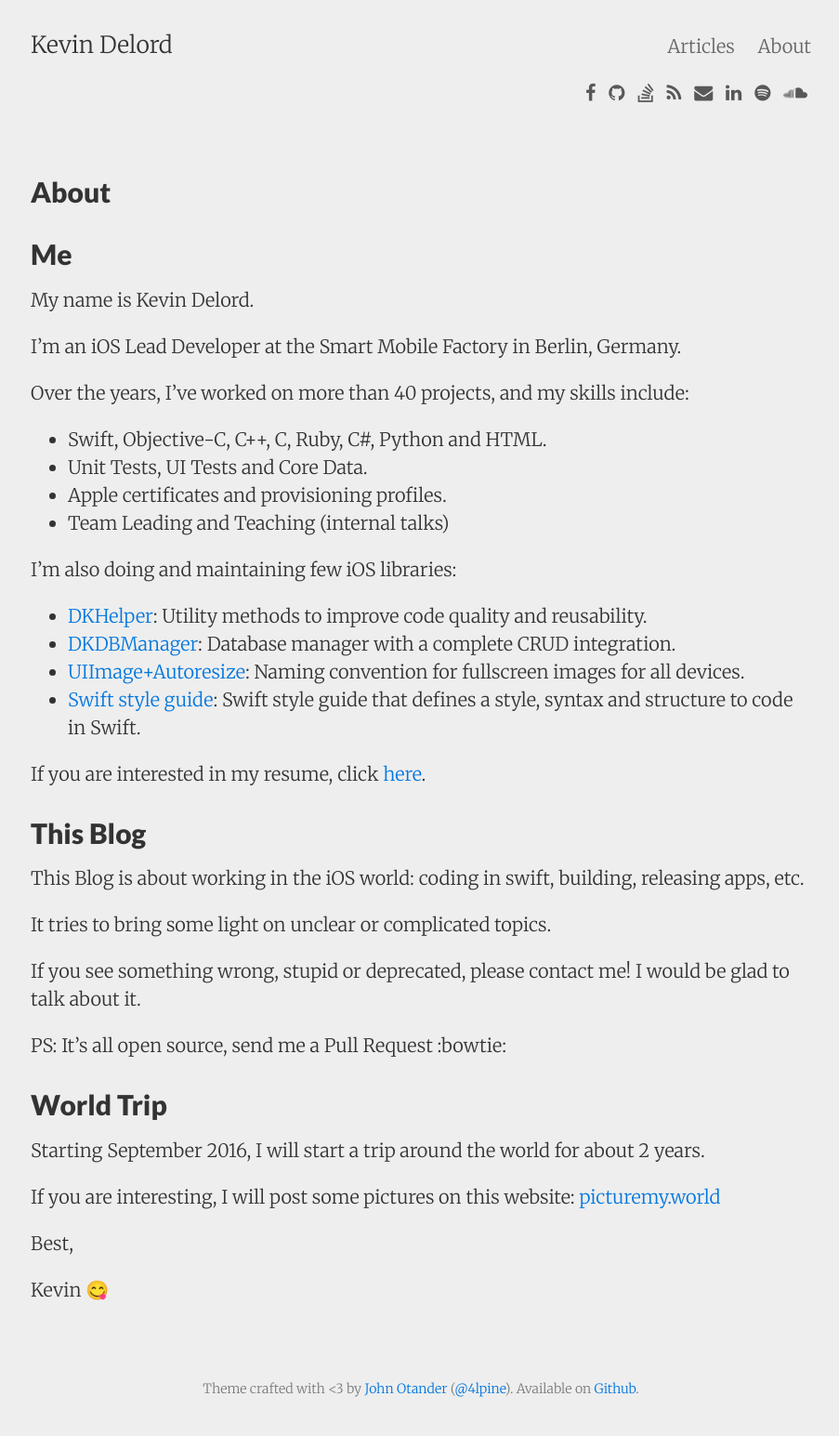
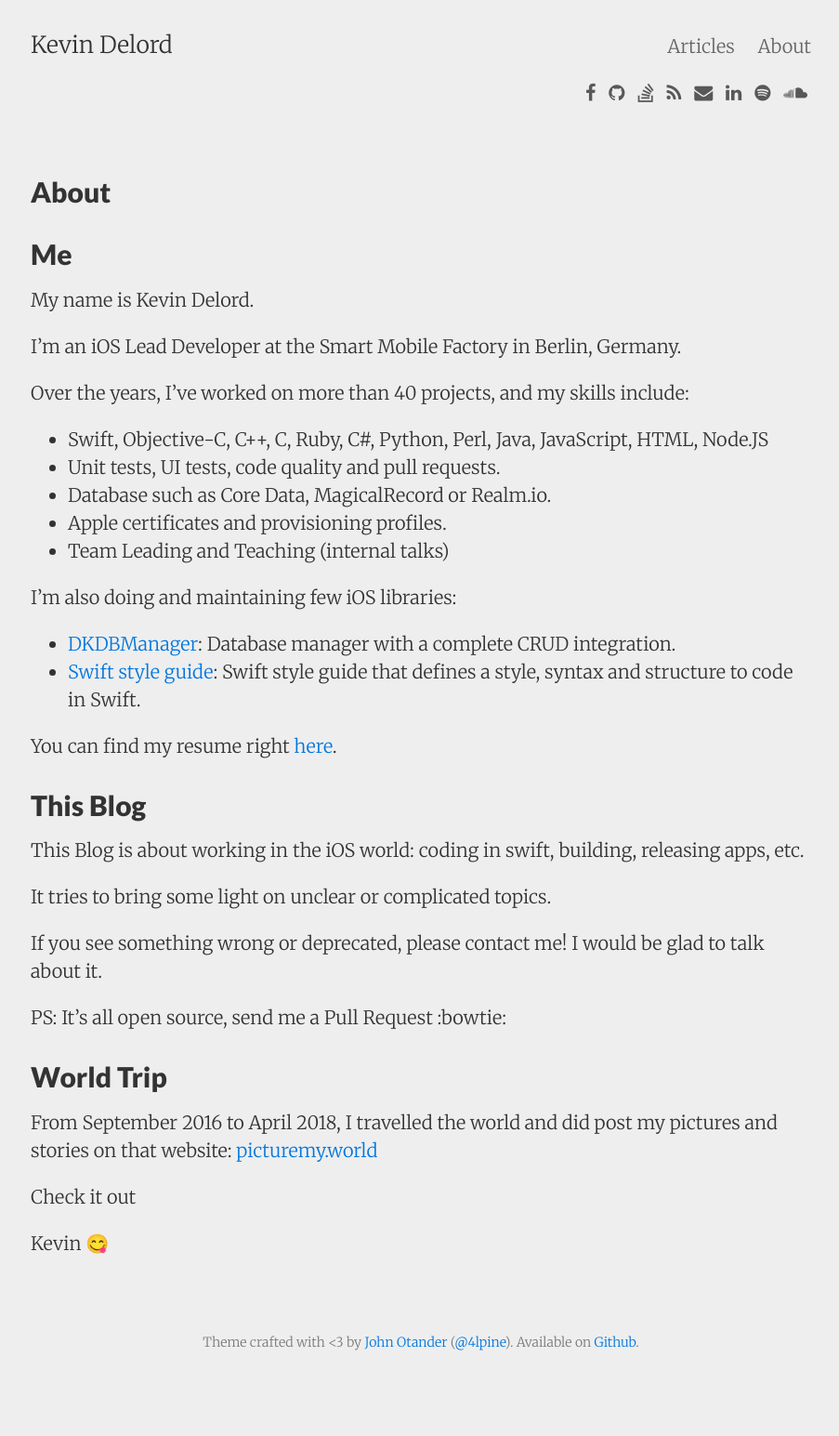
Before and after one commit to kevindelord/kevindelord.github.io, a Jekyll site: the page built from about.md, in a window 1280 px wide. Shown: the whole page at 93% size, without its empty margins (187-1090 px from the left). Built offline with Jekyll 4.4.1, drawn with Linux system fonts in a browser that asks for light colours; nearby versions of some CDN libraries; emoji names are drawn with the system emoji font; after the commit the page ends 1495 px from its top, so only the background shows below that.

Commit message:
Update about page

```diff
--- a/about.md
+++ b/about.md
@@ -13,19 +13,18 @@ I'm an iOS Lead Developer at the Smart Mobile Factory in Berlin, Germany.
 
 Over the years, I've worked on more than 40 projects, and my skills include:
 
-* Swift, Objective-C, C++, C, Ruby, C#, Python and HTML.
-* Unit Tests, UI Tests and Core Data.
+* Swift, Objective-C, C++, C, Ruby, C#, Python, Perl, Java, JavaScript, HTML, Node.JS
+* Unit tests, UI tests, code quality and pull requests.
+* Database such as Core Data, MagicalRecord or Realm.io.
 * Apple certificates and provisioning profiles.
 * Team Leading and Teaching (internal talks)
 
 I'm also doing and maintaining few iOS libraries:
 
-* [DKHelper](https://github.com/kevindelord/DKHelper): Utility methods to improve code quality and reusability.
 * [DKDBManager](https://github.com/kevindelord/DKDBManager): Database manager with a complete CRUD integration.
-* [UIImage+Autoresize](https://github.com/kevindelord/UIImage-Autoresize): Naming convention for fullscreen images for all devices.
 * [Swift style guide](https://github.com/kevindelord/swift-style-guide): Swift style guide that defines a style, syntax and structure to code in Swift.
 
-If you are interested in my resume, click [here]({{ site.baseurl }}/images/delord_kevin_CV_EN_07_2016.pdf).
+You can find my resume right [here]({{ site.baseurl }}/images/kevin_delord_CV_EN_04_2018.pdf).
 
 ## This Blog
 
@@ -33,16 +32,14 @@ This Blog is about working in the iOS world: coding in swift, building, releasin
 
 It tries to bring some light on unclear or complicated topics.
 
-If you see something wrong, stupid or deprecated, please contact me! I would be glad to talk about it.
+If you see something wrong or deprecated, please contact me! I would be glad to talk about it.
 
 PS: It's all open source, send me a Pull Request :bowtie:
 
 ## World Trip
 
-Starting September 2016, I will start a trip around the world for about 2 years.
+From September 2016 to April 2018, I travelled the world and did post my pictures and stories on that website: [picturemy.world](http://picturemy.world)
 
-If you are interesting, I will post some pictures on this website: [picturemy.world](http://picturemy.world)
-
-Best,
+Check it out
 
 Kevin :yum:
```
